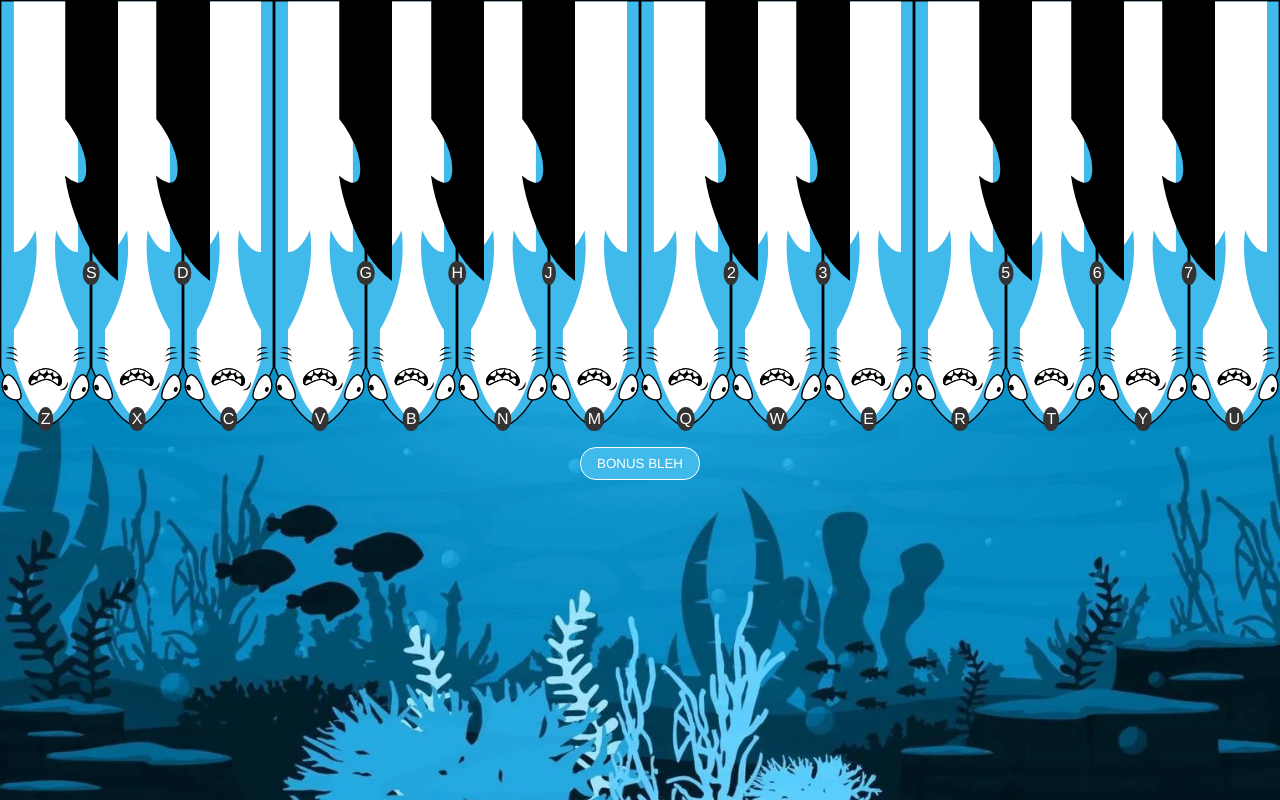
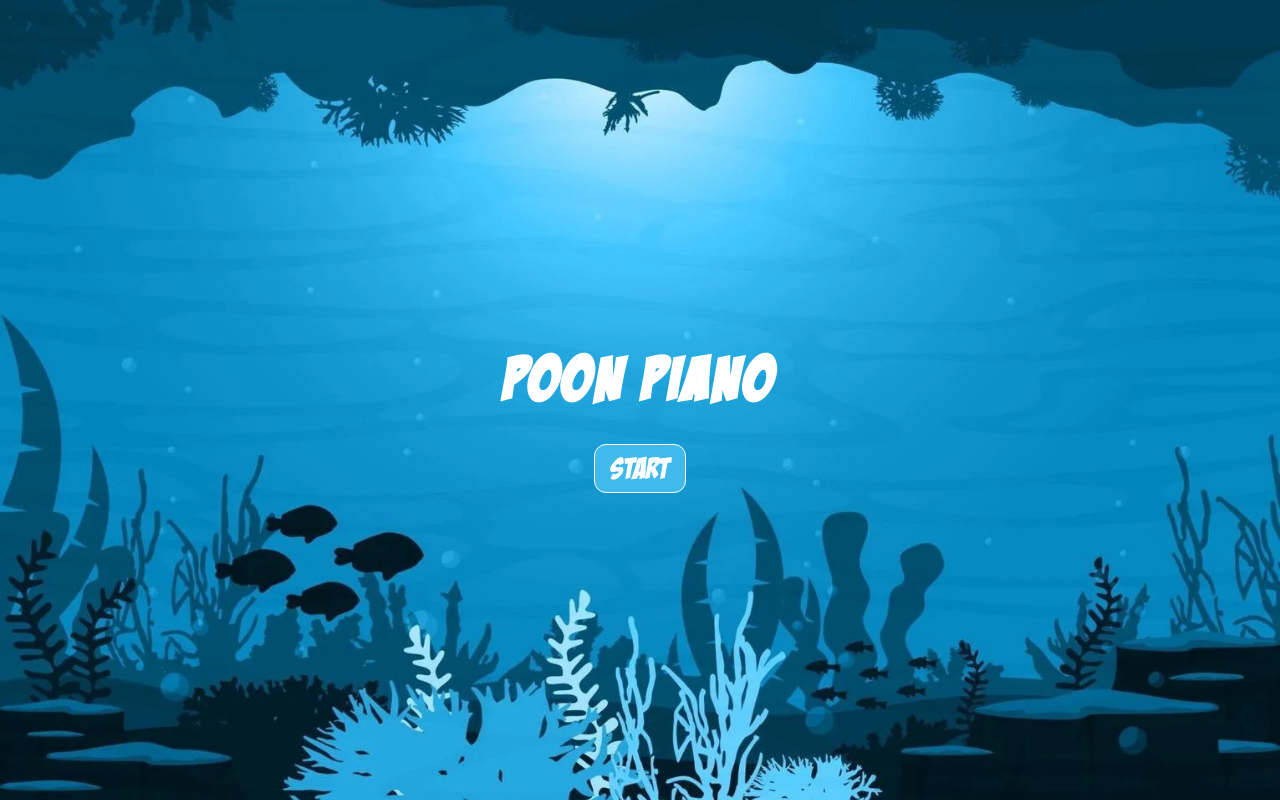
Before and after one commit to Phanabani/poon-piano, a React (Create React App) app: page / in a window 1280 px wide. Built offline with nearby package versions, Linux system fonts and the light colour scheme.

Commit message:
Add start screen to allow AudioContext to be resumed
Issue on some devices where user needs to have an action before audio can play. Fixes issue where first key press wouldn't play a sound. Also added Yogscast font!

```diff
--- a/src/components/App.tsx
+++ b/src/components/App.tsx
@@ -13,11 +13,12 @@ import {
   THEME_TO_NOTE_MODULES,
 } from 'assets';
 // Components
-import { BonusButton, Piano } from '.';
+import { BonusButton, Piano, StartButton } from '.';
 // Context
 import { ThemeContext } from 'context';
 // Utility functions
 import {
+  audioContext,
   NoteToSounds,
   processFilesIntoSounds,
   processImageModules,
@@ -40,7 +41,8 @@ const styles: { [key: string]: CSSProperties } = {
 
 export const App: VoidFunctionComponent = () => {
   // LOCAL STATE
-  const [loading, setLoading] = useState(true);
+  const [startButtonShowing, showStartButton] = useState(true);
+  const [audioDecoding, setAudioDecoding] = useState(true);
   // TODO: Allow user to select theme
   const [theme /* setTheme */] = useState('sharky');
   const [images, setImages] = useState<ThemeImages>({
@@ -65,16 +67,16 @@ export const App: VoidFunctionComponent = () => {
       (nextNoteToSounds) => {
         setImages(imageFiles);
         setNoteToSounds(nextNoteToSounds);
-        setLoading(false);
+        setAudioDecoding(false);
       },
     );
   }, [theme]);
 
-  // CONDITIONAL RENDERING
-  // TODO: Loading spinner?
-  if (loading) {
-    return null;
-  }
+  // HANDLERS
+  const onStartClick = () => {
+    audioContext.resume();
+    showStartButton(false);
+  };
 
   return (
     <ThemeContext.Provider value={theme}>
@@ -82,10 +84,21 @@ export const App: VoidFunctionComponent = () => {
         style={{
           ...styles.app,
           backgroundImage: `url(${images.background})`,
+          justifyContent: startButtonShowing
+            ? 'center'
+            : 'flex-start',
         }}
       >
-        <Piano noteToSounds={noteToSounds} keyImages={images.keys} />
-        <BonusButton noteToSounds={noteToSounds} />
+        {startButtonShowing && <StartButton onClick={onStartClick} />}
+        {!startButtonShowing && !audioDecoding && (
+          <>
+            <Piano
+              noteToSounds={noteToSounds}
+              keyImages={images.keys}
+            />
+            <BonusButton noteToSounds={noteToSounds} />
+          </>
+        )}
       </div>
     </ThemeContext.Provider>
   );
--- a/src/components/BonusButton.tsx
+++ b/src/components/BonusButton.tsx
@@ -9,15 +9,10 @@ import { NoteToSounds } from 'utils';
 
 const styles: { [key: string]: CSSProperties } = {
   bonusButton: {
-    backgroundColor: '#40b9eb',
+    backgroundColor: '#40b9eb', // TODO: Change based on theme
     color: 'white',
+    border: '1px solid white',
     marginTop: '16px',
-    padding: '8px 16px',
-    fontFamily: 'inherit',
-    border: '1px solid white',
-    borderRadius: '16px',
-    cursor: 'pointer',
-    textTransform: 'uppercase',
   },
 };
 
@@ -36,7 +31,6 @@ export const BonusButton: FC<BonusButtonProps> = ({
     noteToSounds.other.play(true);
   };
 
-  // TODO: Colour scheme for button based on theme
   return (
     <button
       onClick={onClick}
--- a/src/components/Key.tsx
+++ b/src/components/Key.tsx
@@ -23,7 +23,7 @@ const styles: { [key: string]: CSSProperties } = {
     bottom: 0,
     left: '50%',
     transform: 'translateX(-50%)',
-    padding: '3px',
+    padding: '4px 8px',
     borderRadius: '50%',
     userSelect: 'none',
     MozUserSelect: 'none',
--- /dev/null
+++ b/src/components/StartButton.tsx
@@ -0,0 +1,35 @@
+// REACT
+import React, { CSSProperties, FC } from 'react';
+
+const styles: { [key: string]: CSSProperties } = {
+  title: {
+    fontSize: '6rem',
+    letterSpacing: 4,
+    color: 'white',
+    marginBottom: 16,
+  },
+  startButton: {
+    backgroundColor: '#40b9eb', // TODO: Change based on theme
+    color: 'white',
+    border: '1px solid white',
+    marginTop: '16px',
+  },
+};
+
+interface StartButtonProps {
+  onClick: () => void;
+}
+
+export const StartButton: FC<StartButtonProps> = ({ onClick }) => (
+  <>
+    <h1 style={styles.title}>Poon Piano</h1>
+    <button
+      id="startButton"
+      onClick={onClick}
+      style={styles.startButton}
+      type="button"
+    >
+      Start
+    </button>
+  </>
+);
--- a/src/components/index.ts
+++ b/src/components/index.ts
@@ -2,3 +2,4 @@ export * from 'components/App';
 export * from 'components/BonusButton';
 export * from 'components/Key';
 export * from 'components/Piano';
+export * from 'components/StartButton';
--- a/src/index.css
+++ b/src/index.css
@@ -1,14 +1,35 @@
 * {
   box-sizing: border-box;
+}
+
+@font-face {
+  font-family: 'BadaBoom BB';
+  src: local('BadaBoom BB'), url(./fonts/BadaBoom.ttf) format('truetype');
 }
 
 html, body, #root {
   height: 100%
 }
 
+html {
+  font-size: 10px;
+}
+
 body {
   margin: 0;
-  font-family: Helvetica, sans-serif;
+  font-family: 'BadaBoom BB', sans-serif;
   -webkit-font-smoothing: antialiased;
   -moz-osx-font-smoothing: grayscale;
 }
+
+body, button {
+  font-size: 3rem;
+}
+
+button {
+  padding: 8px 16px;
+  font-family: inherit;
+  border-radius: 12px;
+  cursor: pointer;
+  text-transform: uppercase;
+}
--- a/src/utils/processing.ts
+++ b/src/utils/processing.ts
@@ -92,7 +92,7 @@ export const processNoteModules = (
   }, {});
 };
 
-const audioContext = new (window.AudioContext ||
+export const audioContext = new (window.AudioContext ||
   window.webkitAudioContext)();
 
 const getBufferFromFile = (file: string): Promise<AudioBuffer> =>
```
Also changed, not shown: src/fonts/BadaBoom.ttf (added).
